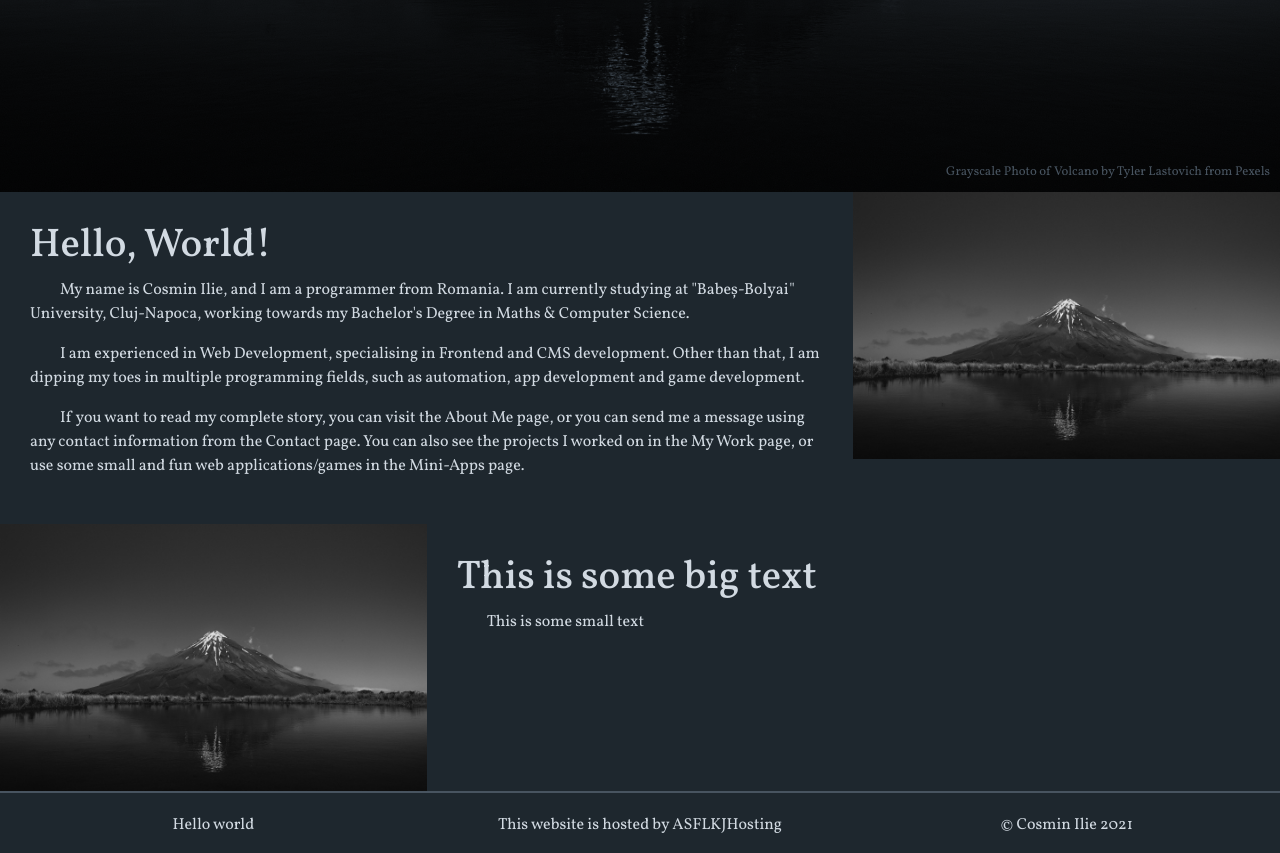
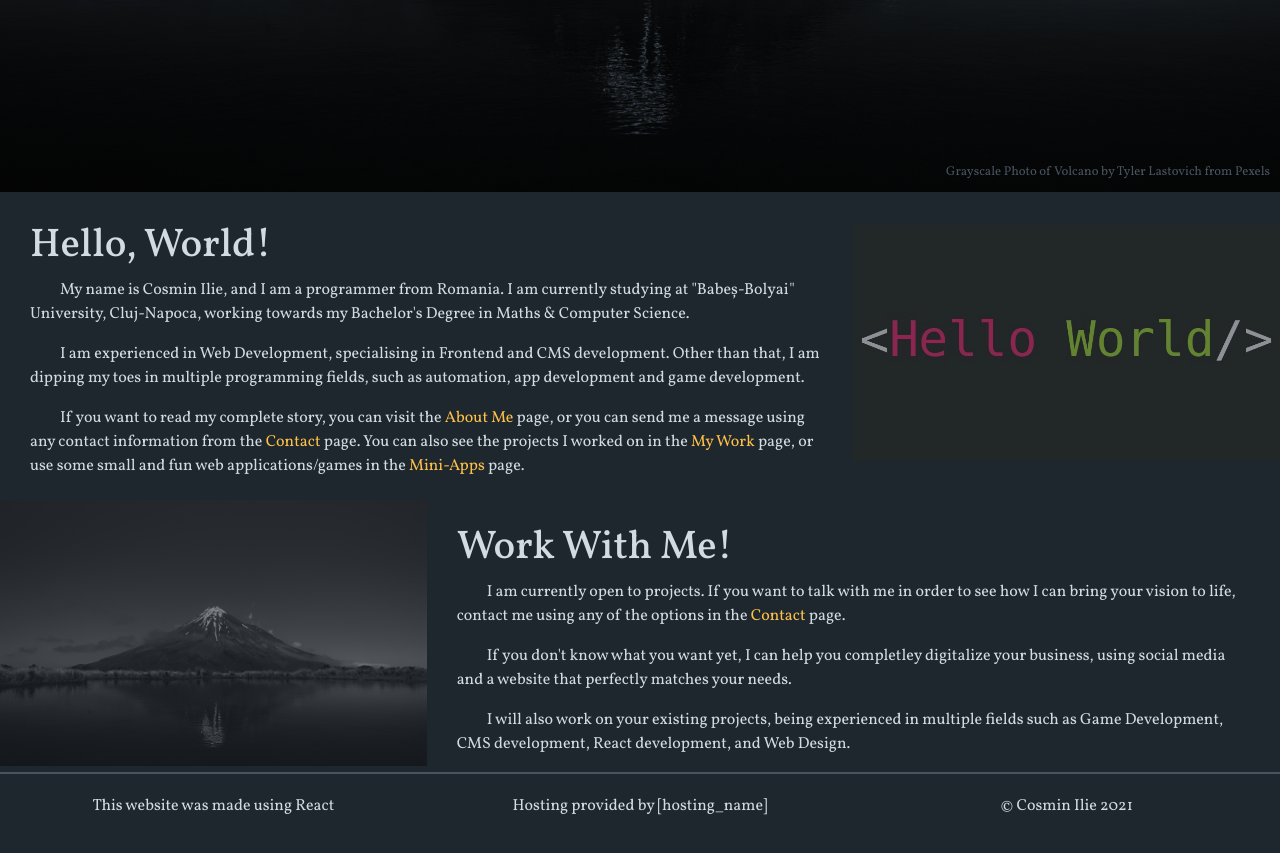
Before and after one commit to Cosmeeeen/personal-website-react, a React (Create React App) app: page / in a window 1280 px wide. Shown: the part 608-1461 px from the top of the page. Built offline with nearby package versions, Linux system fonts and the light colour scheme.

Commit message:
Writing home page

```diff
--- a/src/App.css
+++ b/src/App.css
@@ -181,6 +181,7 @@ ul{
   display: grid;
   grid-template-rows: 1fr;
   grid-template-columns: 1fr 1fr 1fr;
+  align-items: center;
 }
 
 .textWithImageContainer.browser img{
@@ -191,11 +192,21 @@ ul{
 
 .textWithImageContainer.browser .textComponent{
   margin: 30px;
+  margin-bottom: 0;
   grid-column: auto / span 2;
 }
 
 .textWithImageContainer p{
   text-indent: 30px;
+}
+
+.textWithImageContainer p a{
+  color: var(--secondary-text);
+}
+
+.textWithImageContainer p a:hover{
+  color: var(--highlight);
+  font-size: 18px;
 }
 
 /* ----- Mobile View ----- */
@@ -215,6 +226,10 @@ ul{
   margin: 30px;
 }
 
+.textWithImageContainer img{
+  opacity: .5;
+}
+
 /* ===== Website Footer ===== */
 
 /* ----- Web View ----- */
@@ -225,6 +240,7 @@ ul{
   display: grid;
   grid-template-rows: 1fr;
   grid-template-columns: repeat(3, 1fr);
+  z-index: -1;
 }
 
 .footerElementContainer.web .col{
@@ -241,8 +257,13 @@ ul{
   justify-content: center;
   align-items: center;
   flex-direction: column;
+  z-index: -1;
+
+  border-top: 2px solid var(--secondary-background);
+  padding-top: 30px;
 }
 
 .footerElementContainer.mobile .col{
   border-top: 1px solid var(--s econdary-background);
+  z-index: -1;
 }
--- a/src/Components/FooterElement.jsx
+++ b/src/Components/FooterElement.jsx
@@ -5,10 +5,10 @@ const FooterElement = () => {
     return (
         <div className={`footerElementContainer ${isMobile ? 'mobile' : 'web'}`}>
             <div className="col 1">
-                <p>Hello world</p>
+                <p>This website was made using React</p>
             </div>
             <div className="col 2">
-                <p>This website is hosted by ASFLKJHosting</p>
+                <p>Hosting provided by [hosting_name]</p>
             </div>
             <div className="col 3">
                 <p>© Cosmin Ilie 2021</p>
--- a/src/Components/Pages/Home.jsx
+++ b/src/Components/Pages/Home.jsx
@@ -4,6 +4,7 @@ import BigImageHeader from '../BigImageHeader';
 import TextWithImage from '../TextWithImage.jsx';
 
 import DivImage1 from '../../Images/grayscaleMountain1080.jpg';
+import HelloWorldImage from '../../Images/helloworld.jpeg';
 
 const Home = () => {
     return (
@@ -14,15 +15,17 @@ const Home = () => {
                 creditText="Grayscale Photo of Volcano by Tyler Lastovich from Pexels"
                 creditLink="https://www.pexels.com/photo/grayscale-photo-of-volcano-997443/"
             />
-            <TextWithImage image={ DivImage1 }>
+            <TextWithImage image={ HelloWorldImage }>
                 <h1>Hello, World!</h1>
                 <p>My name is Cosmin Ilie, and I am a programmer from Romania. I am currently studying at "Babeș-Bolyai" University, Cluj-Napoca, working towards my Bachelor's Degree in Maths & Computer Science.</p>
                 <p>I am experienced in Web Development, specialising in Frontend and CMS development. Other than that, I am dipping my toes in multiple programming fields, such as automation, app development and game development.</p>
                 <p>If you want to read my complete story, you can visit the <Link to="/about-me">About Me</Link> page, or you can send me a message using any contact information from the <Link to="/contact">Contact</Link> page. You can also see the projects I worked on in the <Link to="my-work">My Work</Link> page, or use some small and fun web applications/games in the <Link to="mini-apps">Mini-Apps</Link> page.</p>
             </TextWithImage>
             <TextWithImage image={ DivImage1 } align="left" >
-                <h1>This is some big text</h1>
-                <p>This is some small text</p>
+                <h1>Work With Me!</h1>
+                <p>I am currently open to projects. If you want to talk with me in order to see how I can bring your vision to life, contact me using any of the options in the <Link to="/contact">Contact</Link> page.</p>
+                <p>If you don't know what you want yet, I can help you completley digitalize your business, using social media and a website that perfectly matches your needs.</p>
+                <p>I will also work on your existing projects, being experienced in multiple fields such as Game Development, CMS development, React development, and Web Design.</p>
             </TextWithImage>
         </div>
     );
```
Also changed, not shown: src/Images/helloworld.jpeg (added).
